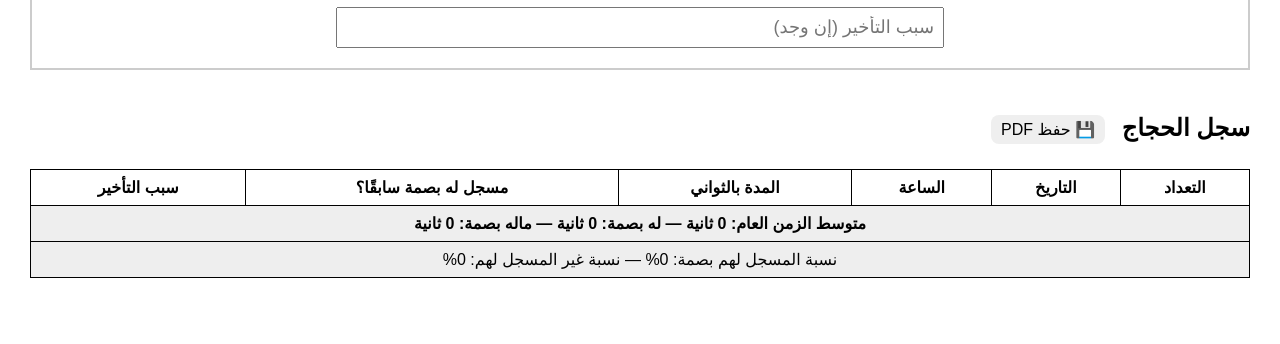
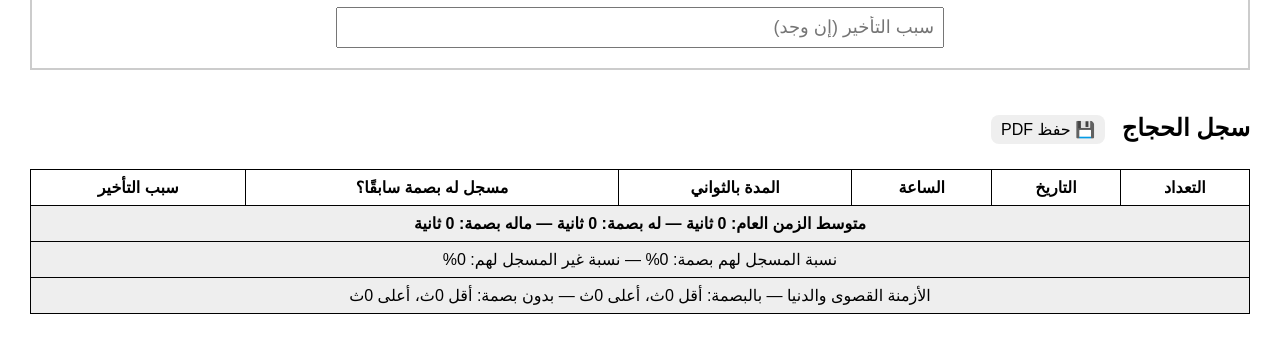
Before and after one commit to alamri-a/Hajj-2, a plain HTML site: page index.html in a window 1280 px wide. Shown: the part 781-1125 px from the top of the page. Before the commit the page ends 1089 px from the top, so only its background shows below. Drawn offline with nearby package versions, Linux system fonts and the light colour scheme.

Commit message:
Update index.html

```diff
--- a/index.html
+++ b/index.html
@@ -74,8 +74,13 @@
         متوسط الزمن العام: 0 ثانية — له بصمة: 0 ثانية — ماله بصمة: 0 ثانية
       </td>
     </tr>
-  <tr><td colspan="6" id="percentRow" style="background:#eee; text-align:center;">نسبة المسجل لهم بصمة: 0% — نسبة غير المسجل لهم: 0%</td></tr>
-</tfoot>
+    <tr><td colspan="6" id="percentRow" style="background:#eee; text-align:center;">نسبة المسجل لهم بصمة: 0% — نسبة غير المسجل لهم: 0%</td></tr>
+  <tr>
+    <td colspan="7" id="minMaxRow" style="background:#eee; text-align:center;">
+      الأزمنة القصوى والدنيا — بالبصمة: أقل 0ث، أعلى 0ث — بدون بصمة: أقل 0ث، أعلى 0ث
+    </td>
+  </tr>
+  </tfoot>
 </table>
 
 <script src="script.js"></script>
```
